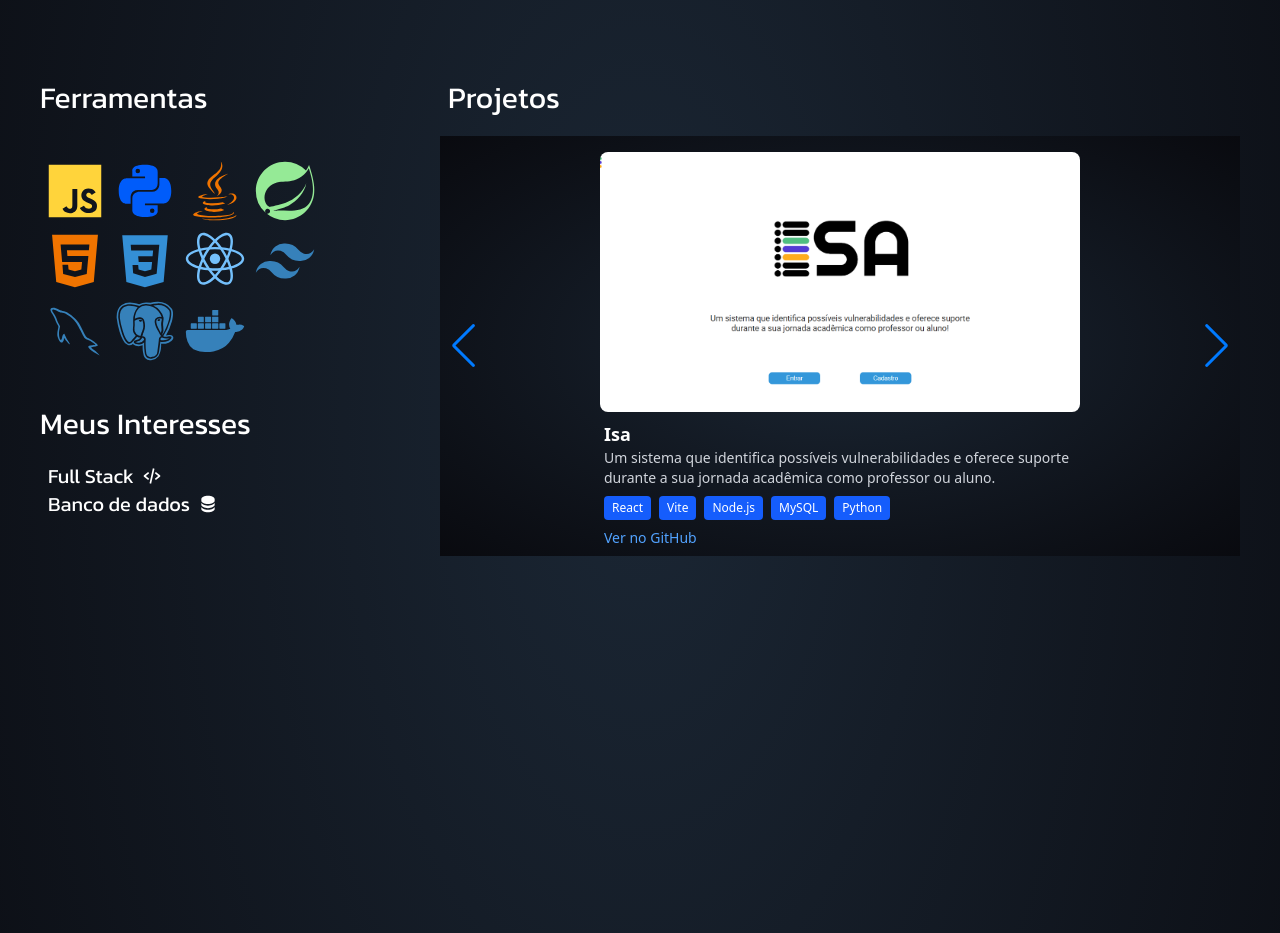
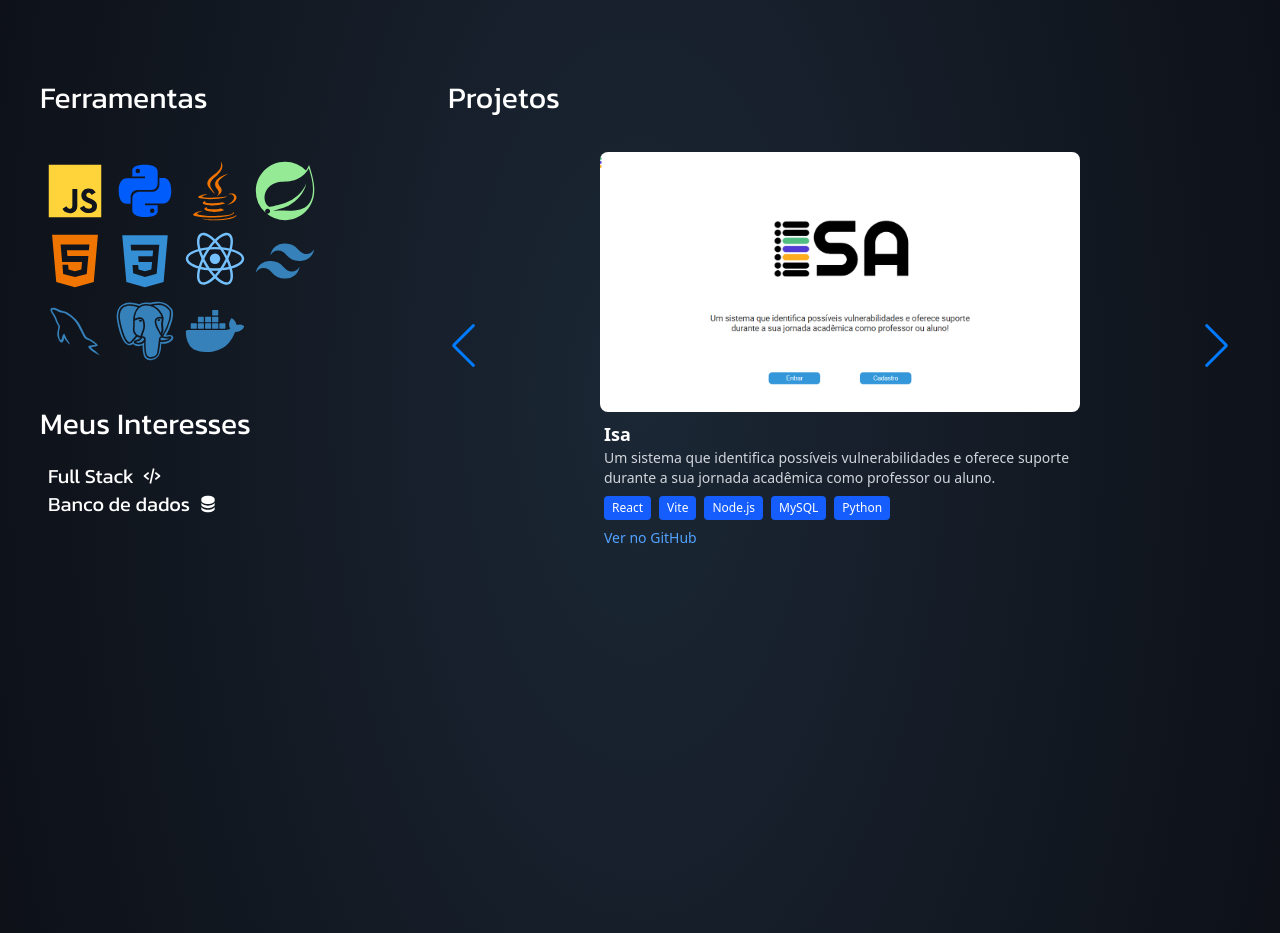
Before and after one commit to AthamsM/MeuPortfolio, a React (Vite) app: page / in a window 1280 px wide. Shown: the part 920-1853 px from the top of the page. Built offline with nearby package versions, Linux system fonts and the light colour scheme; a web font is replaced by a local one.

Commit message:
refactor: tirando o background do swiper

```diff
--- a/src/pages/Projects.jsx
+++ b/src/pages/Projects.jsx
@@ -140,7 +140,7 @@ function Projects() {
             </div>
             <div>
                 <h1 className="text-white text-3xl font-kanit pb-5 pl-2">Projetos</h1>
-                <Swiper modules={[Navigation, Autoplay]} navigation autoplay={{ delay: 7000, disableOnInteraction: false }} loop={true} centeredSlides={true} spaceBetween={20} slidesPerView={1} className="pl-10 pr-10 w-200 h-105 bg-radial from-[#1B2735] to-[#090A0F]" >
+                <Swiper modules={[Navigation, Autoplay]} navigation autoplay={{ delay: 7000, disableOnInteraction: false }} loop={true} centeredSlides={true} spaceBetween={20} slidesPerView={1} className="pl-10 pr-10 w-200 h-105" >
                     {projects.map((project) => (
                         <SwiperSlide key={project.id} className="w-full h-sceen grid place-items-center justify-center items-center rounded-xl p-4">
                             <img src={project.photo} alt={project.name} className="w-120 h-65 object-cover rounded-lg" />
```
